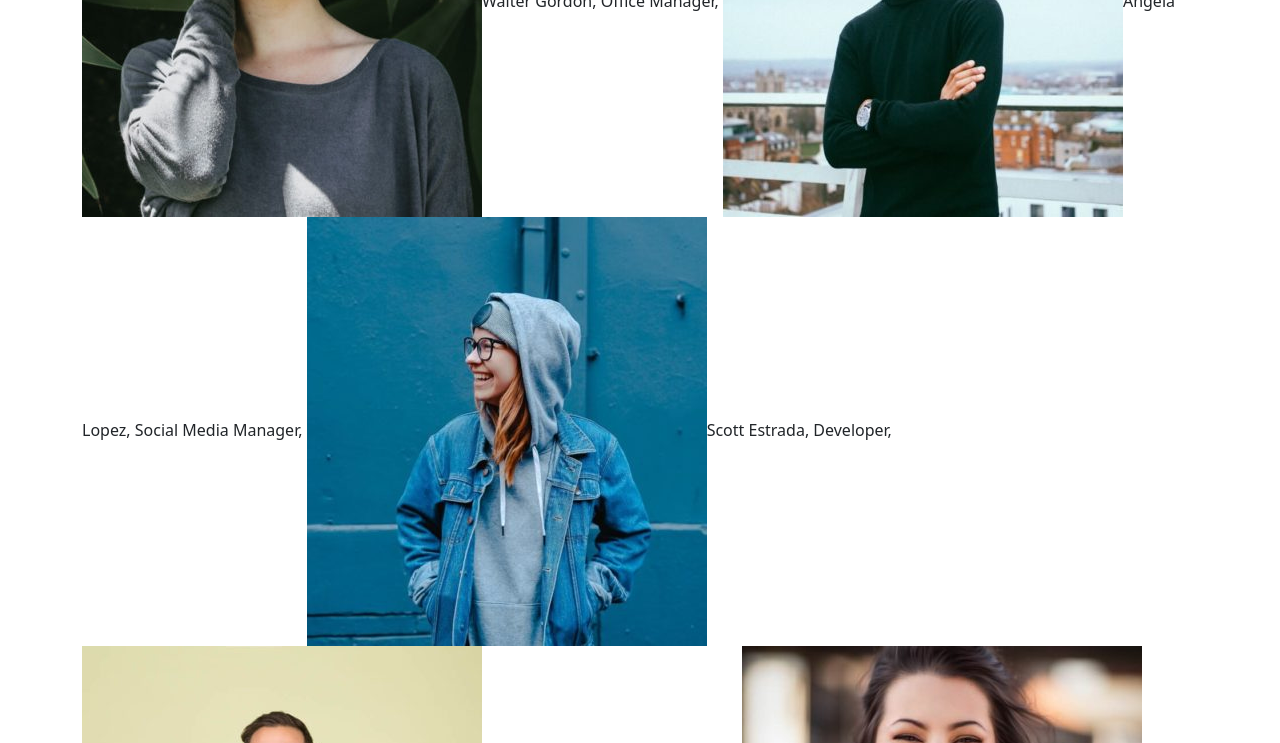
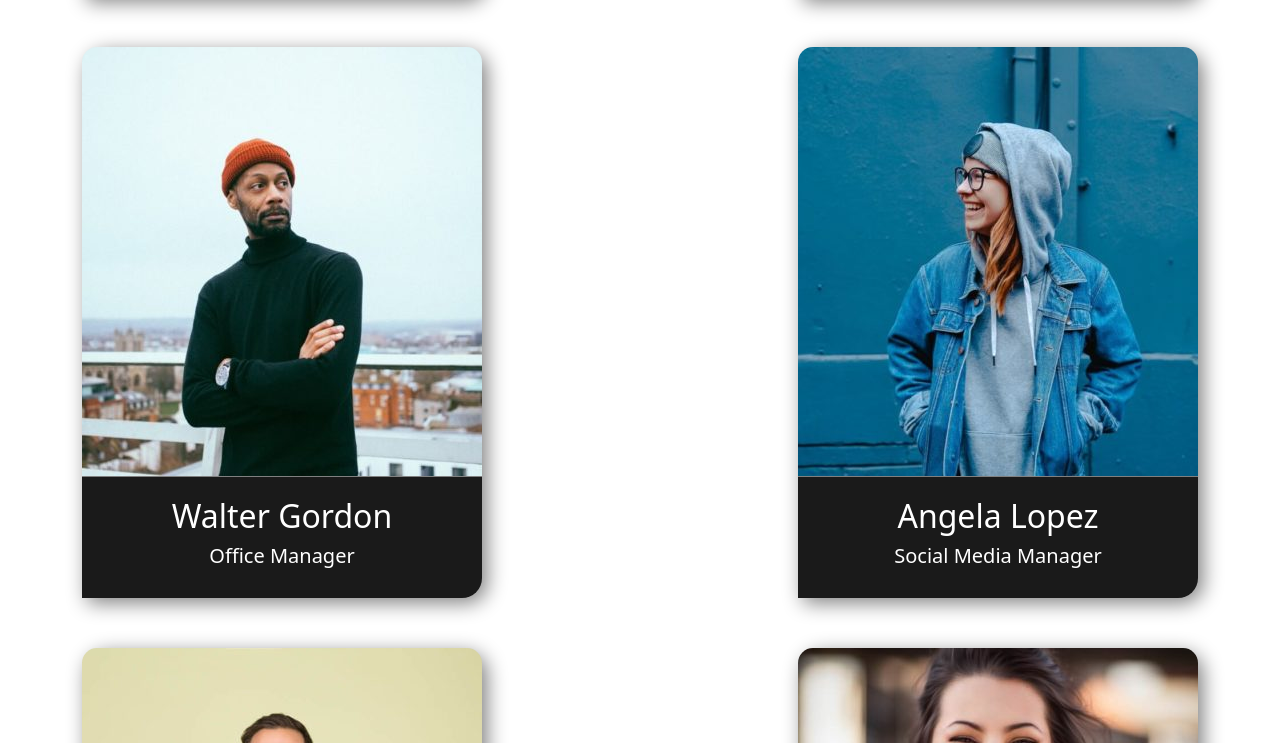
Before and after one commit to PlacidoBonfiglio/js-our-team, a plain HTML site: page index.html in a window 1280 px wide. Shown: the part 697-1440 px from the top of the page. Drawn offline with nearby package versions, Linux system fonts and the light colour scheme.

Commit message:
end bonus 2

```diff
--- a/css/style.css
+++ b/css/style.css
@@ -0,0 +1,27 @@
+#members-list {
+    justify-content: space-between;
+}
+
+#card {
+    margin-bottom: 50px;
+    background-color: #1a1a1a;
+    border-radius: 20px 20px 20px 0;
+    box-shadow: 5px 5px 20px grey
+}
+
+ul {
+    list-style-type: none;
+    text-align: center;
+    margin-bottom: 30px;
+    padding-left: 0;
+    color: white;
+}
+
+img {
+    border-radius: 15px 15px 0 0;
+    border-bottom: 1px solid grey;
+}
+
+h2 {
+    margin-top: 20px;
+}
--- a/index.html
+++ b/index.html
@@ -19,8 +19,8 @@
 
 <body>
     <div class="container">
-        <h1 class="text-center">Our Team</h1>
-        <div id="members-list">
+        <h1 class="text-center mt-5">Our Team</h1>
+        <div id="members-list" class="d-flex flex-wrap mt-5">
         </div>
     </div>
 </body>
--- a/script.js
+++ b/script.js
@@ -18,7 +18,14 @@ for (let member of team) {
 
 
 
-    items += `${member['name']}, ${member['role']}, <img src="img/${member['pic']}">`;
+    items += `
+    <div id="card">
+        <ul>
+            <li><img src="img/${member['pic']}"></li>
+            <li><h2>${member['name']}</h2></li>
+            <li><h5>${member['role']}</h5></li>
+        </ul>
+    </div>`;
 }
 
 membersListElement.innerHTML = items;
```
